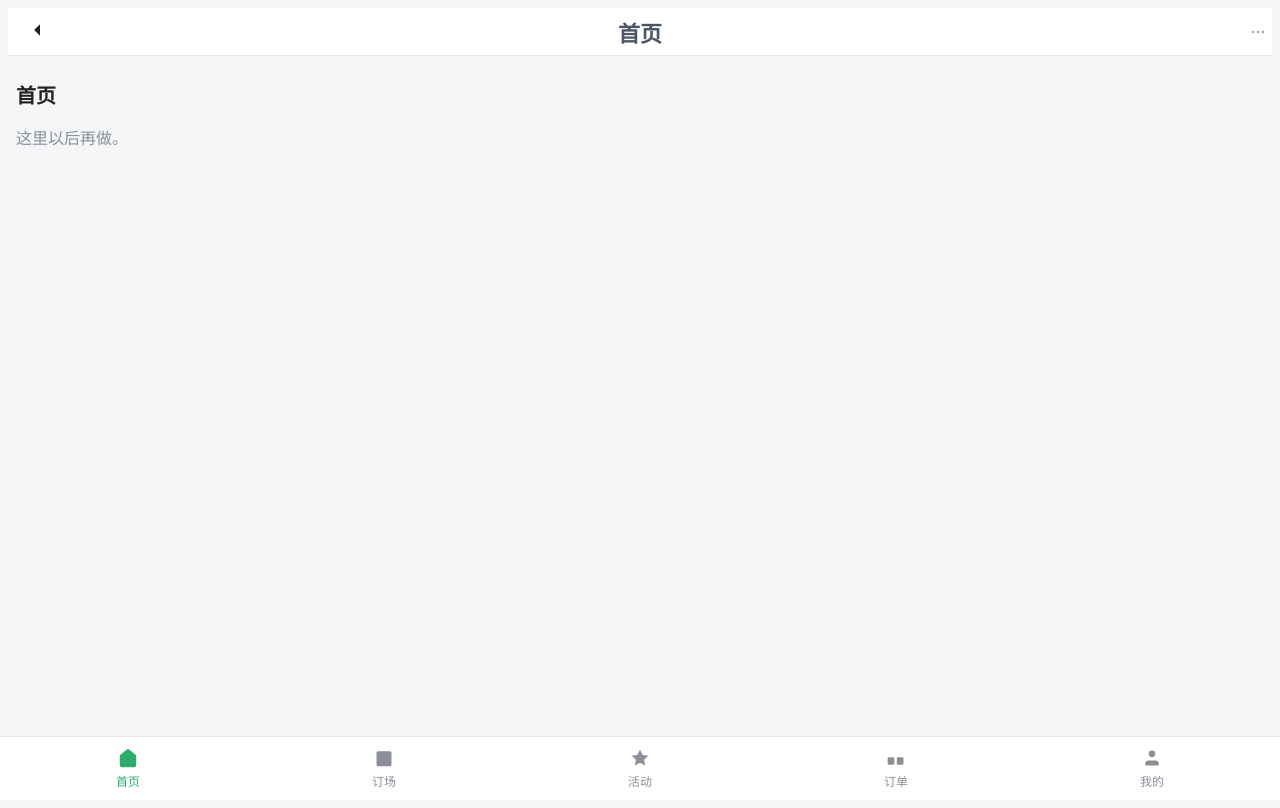
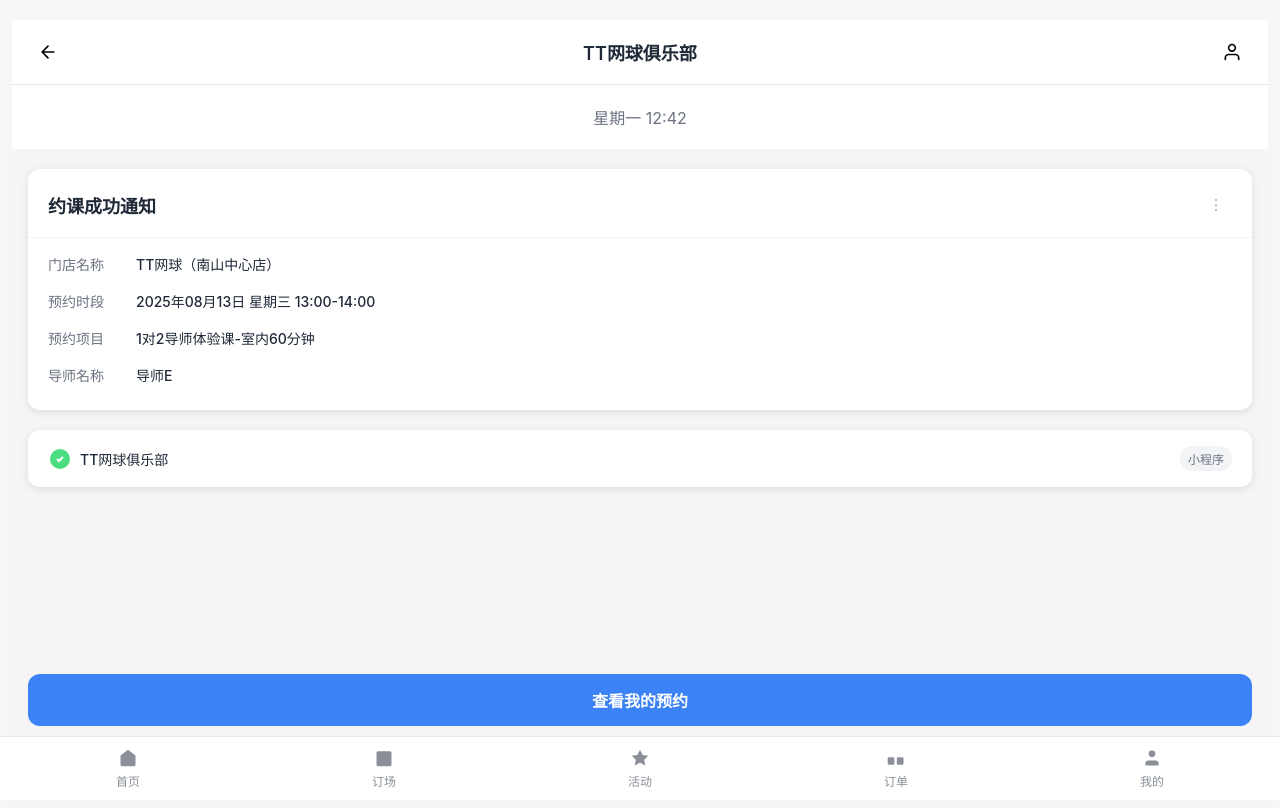
Before and after one commit to winifredlamy-ops/ax, a React (Vite) app: page /booking-success in a window 1280 px wide. Before the commit this address led to /home. Built offline with nearby package versions, Linux system fonts and the light colour scheme.

Commit message:
发布通知去掉顶部导航和“查看我的预约”和“返回首页”

```diff
--- a/src/ui/App.tsx
+++ b/src/ui/App.tsx
@@ -1,15 +1,15 @@
 import React from 'react'
-import { Routes, Route, NavLink, Navigate, useLocation } from 'react-router-dom'
+import { Routes, Route, NavLink, Navigate } from 'react-router-dom'
 import './App.css'
 import { Home } from './Home'
 import { Mine } from './Mine'
 import { Messages } from './Messages'
-import { TopBar } from './TopBar'
 import { Admin } from './Admin'
 import { ReservationManagement } from './ReservationManagement'
 import { ReservationDetail } from './ReservationDetail'
 import { PublishCourse } from './PublishCourse'
 import { EditReservation } from './EditReservation'
+import { BookingSuccess } from './BookingSuccess'
 
 const Svg: React.FC<{ path: string; className?: string }> = ({ path, className }) => (
 	<svg className={className} viewBox="0 0 24 24" width="20" height="20" aria-hidden>
@@ -27,23 +27,9 @@ const Book: React.FC = () => <div className="page"><h1 className="page-title">
 const Events: React.FC = () => <div className="page"><h1 className="page-title">活动</h1><p className="muted">占位页</p></div>
 const Orders: React.FC = () => <div className="page"><h1 className="page-title">订单</h1><p className="muted">占位页</p></div>
 
-function useTitle() {
-	const { pathname } = useLocation()
-	if (pathname.startsWith('/mine/admin')) return '管理后台'
-	if (pathname.startsWith('/mine')) return '我的'
-	if (pathname.startsWith('/book')) return '订场'
-	if (pathname.startsWith('/events')) return '活动'
-	if (pathname.startsWith('/orders')) return '订单'
-	if (pathname.startsWith('/edit-reservation')) return '更改预约'
-	if (pathname.startsWith('/reservation')) return '我的约课'
-	return '首页'
-}
-
 export const App: React.FC = () => {
-	const title = useTitle()
 	return (
 		<div className="app-root">
-			{!window.location.pathname.startsWith('/publish') && <TopBar title={title} />}
 			<div className="app-content">
 				<Routes>
 					<Route path="/" element={<Navigate to="/home" replace />} />
@@ -58,6 +44,7 @@ export const App: React.FC = () => {
 					<Route path="/reservation/:id" element={<ReservationDetail />} />
 					<Route path="/edit-reservation/:id" element={<EditReservation />} />
 					<Route path="/publish" element={<PublishCourse />} />
+					<Route path="/booking-success" element={<BookingSuccess />} />
 					<Route path="*" element={<Navigate to="/home" replace />} />
 				</Routes>
 			</div>
--- /dev/null
+++ b/src/ui/BookingSuccess.css
@@ -0,0 +1,342 @@
+.booking-success-page {
+  min-height: 100vh;
+  background: #f5f5f5;
+  display: flex;
+  flex-direction: column;
+}
+
+/* 顶部导航栏 */
+.success-header {
+  display: flex;
+  align-items: center;
+  justify-content: space-between;
+  padding: 12px 16px;
+  background: white;
+  border-bottom: 1px solid #e5e7eb;
+  position: sticky;
+  top: 0;
+  z-index: 100;
+}
+
+.back-btn, .user-btn {
+  width: 40px;
+  height: 40px;
+  border: none;
+  background: none;
+  display: flex;
+  align-items: center;
+  justify-content: center;
+  cursor: pointer;
+  border-radius: 8px;
+  transition: background-color 0.2s;
+}
+
+.back-btn:hover, .user-btn:hover {
+  background: #f3f4f6;
+}
+
+.header-title {
+  font-size: 18px;
+  font-weight: 600;
+  color: #1f2937;
+  margin: 0;
+}
+
+/* 时间显示 */
+.current-time {
+  text-align: center;
+  padding: 20px 16px;
+  font-size: 16px;
+  color: #6b7280;
+  background: white;
+  margin-bottom: 20px;
+}
+
+/* 成功通知卡片 */
+.success-card {
+  background: white;
+  margin: 0 16px 20px;
+  border-radius: 12px;
+  box-shadow: 0 2px 8px rgba(0, 0, 0, 0.1);
+  overflow: hidden;
+}
+
+.card-header {
+  display: flex;
+  align-items: center;
+  justify-content: space-between;
+  padding: 20px 20px 16px;
+  border-bottom: 1px solid #f3f4f6;
+}
+
+.success-title {
+  font-size: 18px;
+  font-weight: 600;
+  color: #1f2937;
+  margin: 0;
+}
+
+.more-btn {
+  width: 32px;
+  height: 32px;
+  border: none;
+  background: none;
+  display: flex;
+  align-items: center;
+  justify-content: center;
+  cursor: pointer;
+  border-radius: 6px;
+  transition: background-color 0.2s;
+  color: #6b7280;
+}
+
+.more-btn:hover {
+  background: #f3f4f6;
+}
+
+/* 预约详情 */
+.booking-details {
+  padding: 16px 20px 24px;
+}
+
+.detail-row {
+  display: flex;
+  align-items: flex-start;
+  margin-bottom: 16px;
+  line-height: 1.5;
+}
+
+.detail-row:last-child {
+  margin-bottom: 0;
+}
+
+.detail-label {
+  width: 80px;
+  flex-shrink: 0;
+  font-size: 14px;
+  color: #6b7280;
+  font-weight: 500;
+}
+
+.detail-value {
+  flex: 1;
+  font-size: 14px;
+  color: #1f2937;
+  font-weight: 500;
+}
+
+/* 底部品牌信息 */
+.bottom-branding {
+  display: flex;
+  align-items: center;
+  justify-content: space-between;
+  padding: 16px 20px;
+  background: white;
+  margin: 0 16px 30px;
+  border-radius: 12px;
+  box-shadow: 0 2px 8px rgba(0, 0, 0, 0.1);
+}
+
+.brand-info {
+  display: flex;
+  align-items: center;
+  gap: 8px;
+}
+
+.brand-icon {
+  width: 24px;
+  height: 24px;
+  display: flex;
+  align-items: center;
+  justify-content: center;
+}
+
+.brand-name {
+  font-size: 14px;
+  color: #1f2937;
+  font-weight: 500;
+}
+
+.miniprogram-tag {
+  font-size: 12px;
+  color: #6b7280;
+  background: #f3f4f6;
+  padding: 4px 8px;
+  border-radius: 12px;
+  font-weight: 500;
+}
+
+/* 操作按钮 */
+.success-actions {
+  padding: 0 16px 30px;
+  margin-top: auto;
+  display: flex;
+  flex-direction: column;
+  gap: 12px;
+}
+
+.primary-btn, .secondary-btn {
+  width: 100%;
+  padding: 14px 24px;
+  border-radius: 12px;
+  font-size: 16px;
+  font-weight: 600;
+  cursor: pointer;
+  transition: all 0.2s;
+  border: none;
+}
+
+.primary-btn {
+  background: #3b82f6;
+  color: white;
+}
+
+.primary-btn:hover {
+  background: #2563eb;
+  transform: translateY(-1px);
+}
+
+.secondary-btn {
+  background: #f3f4f6;
+  color: #6b7280;
+}
+
+.secondary-btn:hover {
+  background: #e5e7eb;
+  color: #4b5563;
+}
+
+/* 移动端适配 */
+@media (max-width: 480px) {
+  .success-header {
+    padding: 10px 12px;
+  }
+
+  .header-title {
+    font-size: 16px;
+  }
+
+  .current-time {
+    padding: 16px 12px;
+    font-size: 14px;
+  }
+
+  .success-card {
+    margin: 0 12px 16px;
+    border-radius: 8px;
+  }
+
+  .card-header {
+    padding: 16px 16px 12px;
+  }
+
+  .success-title {
+    font-size: 16px;
+  }
+
+  .booking-details {
+    padding: 12px 16px 20px;
+  }
+
+  .detail-row {
+    margin-bottom: 12px;
+  }
+
+  .detail-label {
+    width: 70px;
+    font-size: 13px;
+  }
+
+  .detail-value {
+    font-size: 13px;
+  }
+
+  .bottom-branding {
+    margin: 0 12px 20px;
+    padding: 12px 16px;
+    border-radius: 8px;
+  }
+
+  .success-actions {
+    padding: 0 12px 20px;
+    gap: 10px;
+  }
+
+  .primary-btn, .secondary-btn {
+    padding: 12px 20px;
+    font-size: 15px;
+  }
+}
+
+/* 深色模式支持 */
+@media (prefers-color-scheme: dark) {
+  .booking-success-page {
+    background: #111827;
+  }
+
+  .success-header {
+    background: #1f2937;
+    border-bottom-color: #374151;
+  }
+
+  .header-title {
+    color: #f9fafb;
+  }
+
+  .back-btn:hover, .user-btn:hover {
+    background: #374151;
+  }
+
+  .current-time {
+    background: #1f2937;
+    color: #9ca3af;
+  }
+
+  .success-card, .bottom-branding {
+    background: #1f2937;
+    box-shadow: 0 2px 8px rgba(0, 0, 0, 0.3);
+  }
+
+  .card-header {
+    border-bottom-color: #374151;
+  }
+
+  .success-title {
+    color: #f9fafb;
+  }
+
+  .more-btn {
+    color: #9ca3af;
+  }
+
+  .more-btn:hover {
+    background: #374151;
+  }
+
+  .detail-label {
+    color: #9ca3af;
+  }
+
+  .detail-value {
+    color: #f9fafb;
+  }
+
+  .brand-name {
+    color: #f9fafb;
+  }
+
+  .miniprogram-tag {
+    background: #374151;
+    color: #9ca3af;
+  }
+
+  .secondary-btn {
+    background: #374151;
+    color: #9ca3af;
+  }
+
+  .secondary-btn:hover {
+    background: #4b5563;
+    color: #d1d5db;
+  }
+}
--- /dev/null
+++ b/src/ui/BookingSuccess.tsx
@@ -0,0 +1,116 @@
+import React from 'react'
+import { useNavigate } from 'react-router-dom'
+import './BookingSuccess.css'
+
+const Svg: React.FC<{ path: string; className?: string }> = ({ path, className }) => (
+	<svg className={className} viewBox="0 0 24 24" width="20" height="20" aria-hidden fill="none" stroke="currentColor" strokeWidth="2" strokeLinecap="round" strokeLinejoin="round">
+		<path d={path} />
+	</svg>
+)
+
+const IconArrowLeft: React.FC = () => <Svg path="M19 12H5M12 19l-7-7 7-7" />
+const IconUser: React.FC = () => <Svg path="M20 21v-2a4 4 0 0 0-4-4H8a4 4 0 0 0-4 4v2M12 11a4 4 0 1 0 0-8 4 4 0 0 0 0 8Z" />
+const IconMore: React.FC = () => <Svg path="M12 12h.01M12 6h.01M12 18h.01" />
+
+export const BookingSuccess: React.FC = () => {
+	const navigate = useNavigate()
+
+	// 获取当前时间信息
+	const now = new Date()
+	const weekdays = ['星期日', '星期一', '星期二', '星期三', '星期四', '星期五', '星期六']
+	const currentWeekday = weekdays[now.getDay()]
+	const currentTime = now.toLocaleTimeString('zh-CN', {
+		hour: '2-digit',
+		minute: '2-digit',
+		hour12: false
+	})
+
+	// 模拟预约信息（实际应用中应该从路由参数或状态管理中获取）
+	const bookingInfo = {
+		storeName: 'TT网球（南山中心店）',
+		dateTime: '2025年08月13日 星期三 13:00-14:00',
+		course: '1对2导师体验课-室内60分钟',
+		coach: '导师E'
+	}
+
+	return (
+		<div className="booking-success-page">
+			{/* 顶部导航栏 */}
+			<div className="success-header">
+				<button className="back-btn" onClick={() => navigate('/home')}>
+					<IconArrowLeft />
+				</button>
+				<h1 className="header-title">TT网球俱乐部</h1>
+				<button className="user-btn">
+					<IconUser />
+				</button>
+			</div>
+
+			{/* 时间显示 */}
+			<div className="current-time">
+				{currentWeekday} {currentTime}
+			</div>
+
+			{/* 成功通知卡片 */}
+			<div className="success-card">
+				<div className="card-header">
+					<h2 className="success-title">约课成功通知</h2>
+					<button className="more-btn">
+						<IconMore />
+					</button>
+				</div>
+
+				<div className="booking-details">
+					<div className="detail-row">
+						<span className="detail-label">门店名称</span>
+						<span className="detail-value">{bookingInfo.storeName}</span>
+					</div>
+					<div className="detail-row">
+						<span className="detail-label">预约时段</span>
+						<span className="detail-value">{bookingInfo.dateTime}</span>
+					</div>
+					<div className="detail-row">
+						<span className="detail-label">预约项目</span>
+						<span className="detail-value">{bookingInfo.course}</span>
+					</div>
+					<div className="detail-row">
+						<span className="detail-label">导师名称</span>
+						<span className="detail-value">{bookingInfo.coach}</span>
+					</div>
+				</div>
+			</div>
+
+			{/* 底部品牌信息 */}
+			<div className="bottom-branding">
+				<div className="brand-info">
+					<div className="brand-icon">
+						<svg viewBox="0 0 24 24" width="24" height="24" fill="currentColor">
+							<circle cx="12" cy="12" r="10" fill="#4ade80"/>
+							<path d="M9 12l2 2 4-4" stroke="white" strokeWidth="2" fill="none"/>
+						</svg>
+					</div>
+					<span className="brand-name">TT网球俱乐部</span>
+				</div>
+				<div className="miniprogram-tag">
+					小程序
+				</div>
+			</div>
+
+			{/* 操作按钮 */}
+			<div className="success-actions">
+				<button
+					className="primary-btn"
+					onClick={() => navigate('/reservation')}
+				>
+					查看我的预约
+				</button>
+				<button
+					className="secondary-btn"
+					onClick={() => navigate('/home')}
+				>
+					返回首页
+				</button>
+			</div>
+		</div>
+	)
+}
--- a/src/ui/PublishCourse.tsx
+++ b/src/ui/PublishCourse.tsx
@@ -820,7 +820,7 @@ export const PublishCourse: React.FC = () => {
 					<IconSave />
 					<span>保存</span>
 				</button>
-				<button className="publish-btn" onClick={() => navigate('/reservation')}>
+				<button className="publish-btn" onClick={() => navigate(isEditMode ? '/reservation' : '/booking-success')}>
 					<IconSend />
 					<span>{isEditMode ? '确认修改' : '立即发布'}</span>
 				</button>
```
